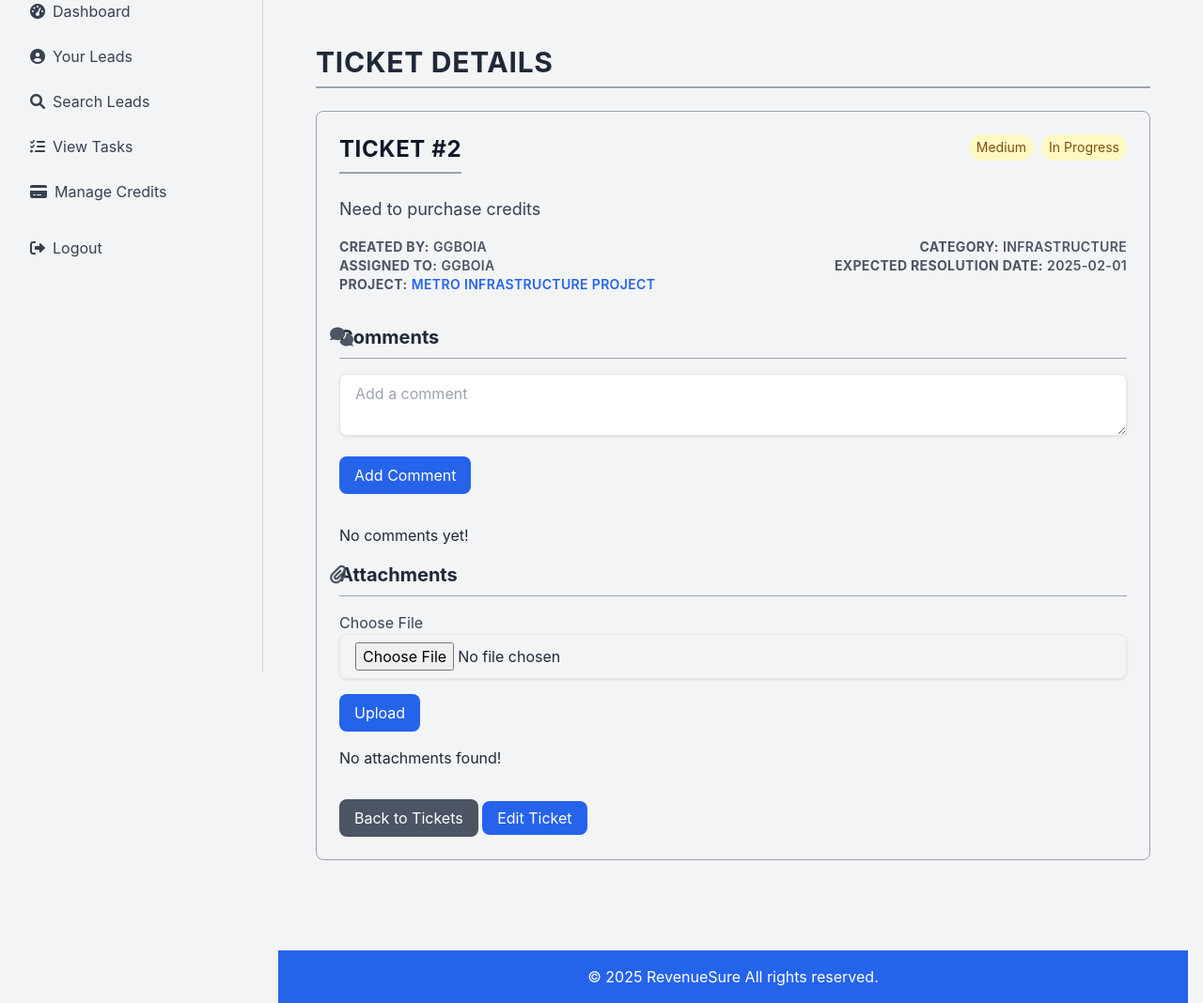
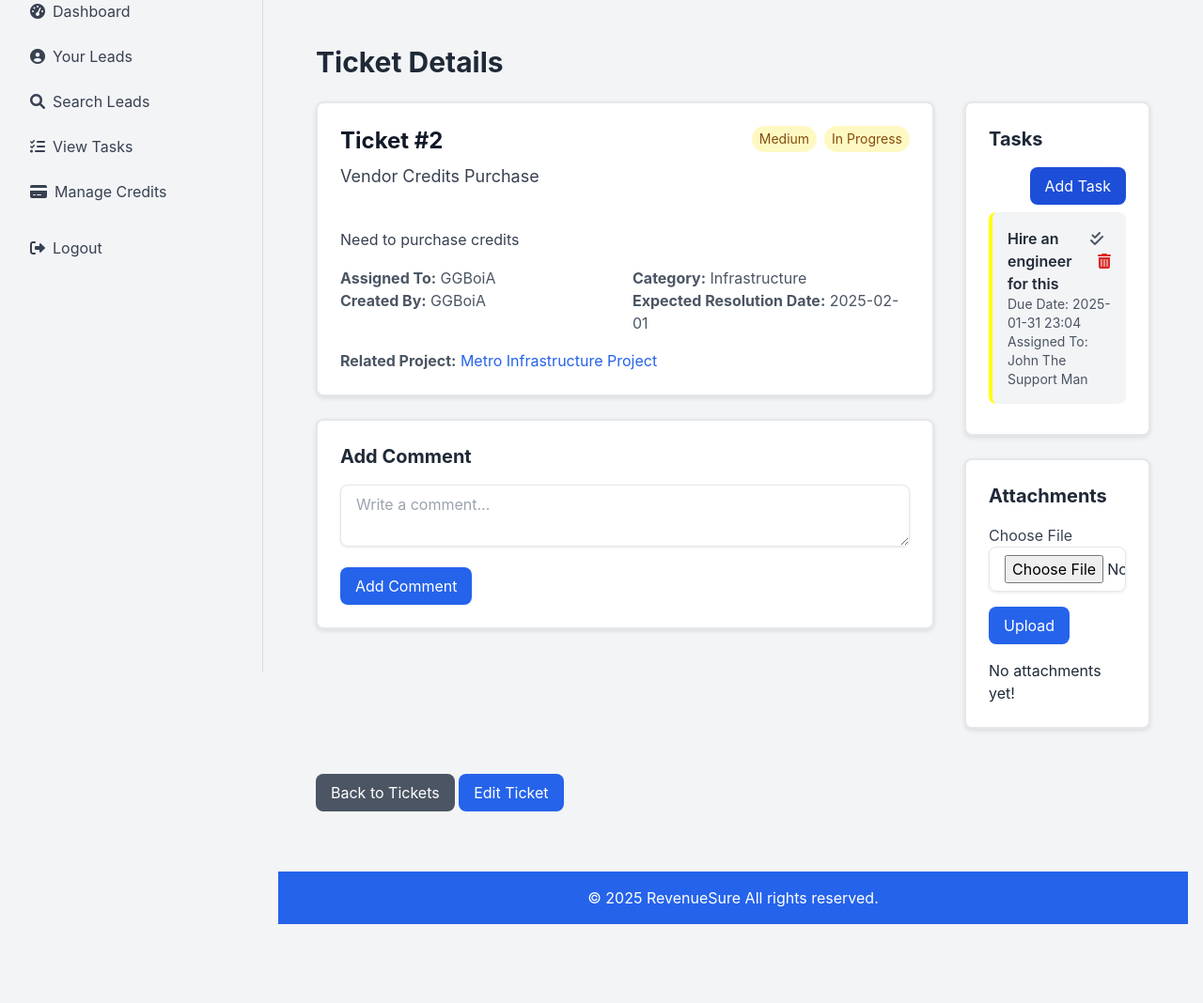
Before and after one commit to workingprototype/RevenueSure, a PHP site: page /view_ticket.php?id=2 in a window 1280 px wide. Shown: the part 84-1152 px from the top of the page at 94% size. After the commit the page ends 1068 px from the top, so only its background shows below. Run offline with PHP 8.4, Linux system fonts and the light colour scheme; a user stored in the database is signed in; data comes from the database, SQL or seed files in the repository; both versions use the stored data as it was after the commit; tables that the repository leaves empty hold one stand-in row (values such as "Sample post"); some libraries are stand-ins or nearby versions.

Commit message:
Added Tasks within Support + Assign the task to a team member

```diff
--- a/view_ticket.php
+++ b/view_ticket.php
@@ -64,13 +64,18 @@ $stmt->bindParam(':ticket_id', $ticket_id);
 $stmt->execute();
 $comments = $stmt->fetchAll(PDO::FETCH_ASSOC);
 
+// Fetch tasks for the ticket
+$stmt = $conn->prepare("SELECT support_ticket_tasks.*, users.username FROM support_ticket_tasks JOIN users ON support_ticket_tasks.assigned_to = users.id WHERE ticket_id = :ticket_id ORDER BY due_date ASC");
+$stmt->bindParam(':ticket_id', $ticket_id);
+$stmt->execute();
+$tasks = $stmt->fetchAll(PDO::FETCH_ASSOC);
+
+
 // Include header
 require 'header.php';
 ?>
-
 <div class="container mx-auto p-6 fade-in">
-    <h1 class="text-3xl font-bold text-gray-800 mb-6 uppercase tracking-wide border-b-2 border-gray-400 pb-2">Ticket Details</h1>
-
+    <h1 class="text-3xl font-bold text-gray-800 mb-6">Ticket Details</h1>
       <?php if ($error): ?>
         <div class="bg-red-100 border border-red-400 text-red-700 px-4 py-3 rounded-lg mb-6">
             <?php echo $error; ?>
@@ -82,16 +87,18 @@ require 'header.php';
             <?php echo $success; ?>
         </div>
     <?php endif; ?>
-
-    <div class="bg-gray-100 border border-gray-400 p-6 rounded-lg mb-8">
-         <div class="mb-8">
-                    <div class="flex justify-between items-start mb-4">
+    <div class="flex flex-wrap -mx-4">
+        <!-- Main Ticket Details (Left Side) -->
+        <div class="w-full md:w-3/4 px-4 mb-6">
+            <div class="bg-white border-2 border-gray-200 p-6 rounded-lg mb-6">
+                  <div class="flex justify-between items-start mb-6">
                         <div>
-                            <h2 class="text-2xl font-bold text-gray-900 mb-2 uppercase tracking-wide border-b-2 border-gray-400 pb-2">
+                            <h2 class="text-2xl font-bold text-gray-900 mb-2">
                                 Ticket #<?php echo htmlspecialchars($ticket['id']); ?>
                             </h2>
+                                <p class="text-gray-700 mb-4 text-lg "><?php echo htmlspecialchars($ticket['title']); ?></p>
                          </div>
-                          <div class="flex gap-2 items-center">
+                         <div class="flex gap-2 items-start">
                             <span class="px-2 py-1 rounded-full text-sm  <?php
                                     switch ($ticket['priority']) {
                                         case 'Low':
@@ -129,59 +136,106 @@ require 'header.php';
                                      ?>"><?php echo htmlspecialchars($ticket['status']); ?></span>
                            </div>
                     </div>
-                 <p class="text-gray-700 text-lg mb-4">
-                    <?php echo nl2br(htmlspecialchars($ticket['description'])); ?>
-                 </p>
+
+
+                 <p class="text-gray-700 leading-relaxed mb-4"><?php echo nl2br(htmlspecialchars($ticket['description'])); ?></p>
                  <div class="grid grid-cols-1 md:grid-cols-2 gap-4">
                        <div>
-                           <p class="text-gray-600 text-sm uppercase tracking-wide"><strong>Created by:</strong> <span class="font-semibold"><?php echo htmlspecialchars($ticket['created_username']); ?></span></p>
-                            <p class="text-gray-600 text-sm uppercase tracking-wide"><strong>Assigned To:</strong> <span class="font-semibold"><?php echo htmlspecialchars($ticket['assigned_username'] ? $ticket['assigned_username'] : 'Unassigned'); ?></span></p>
-                             <?php if ($ticket['project_name']): ?>
-                                 <p class="text-gray-600 text-sm uppercase tracking-wide"><strong>Project:</strong> <span class="font-semibold"><a href="view_project.php?id=<?php echo htmlspecialchars($ticket['project_id']); ?>" class="text-blue-600 hover:underline"><?php echo htmlspecialchars($ticket['project_name']); ?></a></span></p>
-                              <?php endif; ?>
+                            <p class="text-gray-600"><strong>Assigned To:</strong> <?php echo htmlspecialchars($ticket['assigned_username'] ? $ticket['assigned_username'] : 'Unassigned'); ?></p>
+                           <p class="text-gray-600"><strong>Created By:</strong> <?php echo htmlspecialchars($ticket['created_username']); ?></p>
                       </div>
-                        <div class="text-right">
-
-                            <p class="text-gray-600 text-sm uppercase tracking-wide">
-                                    <strong>Category:</strong> <span class="font-semibold"><?php echo htmlspecialchars($ticket['category']); ?></span>
-                                </p>
-                            <p class="text-gray-600 text-sm uppercase tracking-wide">
-                            <strong>Expected Resolution Date:</strong> <span class="font-semibold"><?php echo htmlspecialchars($ticket['expected_resolution_date'] ? $ticket['expected_resolution_date'] : 'N/A'); ?></span>
+                      <div>
+                        <p class="text-gray-600"><strong>Category:</strong> <?php echo htmlspecialchars($ticket['category']); ?></p>
+                           <p class="text-gray-600">
+                                <strong>Expected Resolution Date:</strong> <?php echo htmlspecialchars($ticket['expected_resolution_date'] ? $ticket['expected_resolution_date'] : 'N/A'); ?>
                             </p>
                         </div>
                  </div>
+                 <?php if ($ticket['project_name']): ?>
+                     <p class="mt-4 text-gray-600"><strong>Related Project:</strong> <a href="view_project.php?id=<?php echo htmlspecialchars($ticket['project_id']); ?>" class="text-blue-600 hover:underline"><?php echo htmlspecialchars($ticket['project_name']); ?></a></p>
+                    <?php endif; ?>
            </div>
-               <!--  Comments Section -->
-               <div class="mt-8">
-              <h2 class="text-xl font-bold text-gray-800 mb-4 relative border-b border-gray-400 pb-2">
-                      <i class="fas fa-comments text-gray-600 absolute left-[-10px] top-[4px] mr-2"></i> Comments
-                    </h2>
-                    <form method="POST" action="" class="mb-8">
-                        <textarea name="comment" id="comment" class="w-full px-4 py-2 border rounded-lg focus:outline-none focus:ring-2 focus:ring-blue-600" placeholder="Add a comment"></textarea>
+             <!-- Add Comment -->
+        <div class="bg-white border-2 border-gray-200 p-6 rounded-lg mb-8">
+            <h2 class="text-xl font-bold text-gray-800 mb-4">Add Comment</h2>
+            <form method="POST" action="">
+                <textarea name="comment" id="comment" class="w-full px-4 py-2 border rounded-lg focus:outline-none focus:ring-2 focus:ring-blue-600" placeholder="Write a comment..."></textarea>
                 <button type="submit" name="add_comment" class="bg-blue-600 text-white px-4 py-2 rounded-lg hover:bg-blue-700 transition duration-300 mt-4">Add Comment</button>
             </form>
            <?php if($comments): ?>
+            <h2 class="text-xl font-bold text-gray-800 mt-6 mb-4">Comments</h2>
                   <ul>
                         <?php foreach ($comments as $comment): ?>
-                                 <li class="bg-gray-50 p-4 my-2 rounded-lg border border-gray-200">
-                                     <div class="flex justify-between">
+                             <li class="p-4 border-b border-gray-100 my-2 bg-gray-50 rounded-lg">
+                                 <div class="flex justify-between items-start mb-2">
                                       <p class="text-gray-800"><?php echo htmlspecialchars($comment['comment']); ?></p>
-                                      </div>
-                                       <div class="text-right">
-                                           <p class="text-gray-500 text-sm "><?php echo htmlspecialchars($comment['username']); ?> - <?php echo htmlspecialchars(date('Y-m-d H:i', strtotime($comment['created_at']))); ?></p>
+                                     <p class="text-gray-500 text-sm"><?php echo htmlspecialchars($comment['username']); ?>  -  <?php echo htmlspecialchars(date('Y-m-d H:i', strtotime($comment['created_at']))); ?></p>
                                    </div>
                                 </li>
                             <?php endforeach; ?>
                         </ul>
-                        <?php else: ?>
-                            <p>No comments yet!</p>
                     <?php endif; ?>
              </div>
-                    <!-- Attachments section -->
-                 <div class="mt-4">
-                  <h2 class="text-xl font-bold text-gray-800 mb-4 relative border-b border-gray-400 pb-2">
-                         <i class="fas fa-paperclip text-gray-600 absolute left-[-10px] top-[4px] mr-2"></i>Attachments
-                    </h2>
+           </div>
+
+         <!--  Tasks and Attachments Section (Right Side) -->
+        <div class="w-full md:w-1/4 px-4 mb-6">
+            <div class="bg-white border-2 border-gray-200 p-6 rounded-lg mb-6 ">
+                <h2 class="text-xl font-bold text-gray-800 mb-4">Tasks</h2>
+                      <div class="flex justify-end mb-2">
+                         <a href="add_support_ticket_task.php?ticket_id=<?php echo $ticket_id; ?>" class="bg-blue-700 text-white px-4 py-2 rounded-lg hover:bg-blue-900 transition duration-300 inline-block">Add Task</a>
+                       </div>
+                       <?php if($tasks): ?>
+                           <ul class="space-y-2">
+                               <?php foreach($tasks as $task): ?>
+                                   <li class="bg-gray-100 p-4 rounded-lg mb-2"
+                                       style="border-left: 4px solid <?php
+                                      switch ($task['priority']) {
+                                           case 'High':
+                                               echo 'red';
+                                                break;
+                                           case 'Medium':
+                                               echo 'yellow';
+                                             break;
+                                           case 'Low':
+                                             echo 'green';
+                                                break;
+                                       default:
+                                            echo 'gray';
+                                             break;
+                                        }
+                                    ?>;">
+                                        <div class="flex justify-between">
+                                                <p class="font-semibold"><a href="edit_support_ticket_task.php?id=<?php echo $task['id']; ?>&ticket_id=<?php echo $ticket_id; ?>" class="hover:underline"> <?php echo htmlspecialchars($task['title']); ?></a></p>
+                                                <div>
+                                                    <a href="toggle_support_task_status.php?id=<?php echo $task['id']; ?>&status=<?php echo $task['status'] === 'To Do' ? 'In Progress' : ($task['status'] === 'In Progress' ? 'Completed' : 'To Do'); ?>" class="text-gray-600 hover:underline">
+                                                      <?php
+                                                           if ($task['status'] === 'To Do') {
+                                                                echo '<i class="fas fa-play"></i>';
+                                                           } else if ($task['status'] === 'In Progress') {
+                                                                echo '<i class="fas fa-check-double"></i>';
+                                                            }
+                                                             else {
+                                                                 echo '<i class="fas fa-history"></i>';
+                                                              }
+                                                       ?>
+                                                  </a>
+                                                    <a href="delete_support_ticket_task.php?id=<?php echo $task['id']; ?>&ticket_id=<?php echo $ticket_id; ?>" class="text-red-600 hover:underline ml-2"><i class="fas fa-trash-alt"></i></a>
+                                                   </div>
+                                          </div>
+                                           <p class="text-gray-600 text-sm">Due Date:  <?php echo htmlspecialchars(date('Y-m-d H:i', strtotime($task['due_date']))); ?>
+                                           </p>
+                                      <p class="text-gray-600 text-sm">Assigned To: <?php echo htmlspecialchars($task['username'] ? $task['username'] : 'Unassigned'); ?>  </p>
+                                   </li>
+                               <?php endforeach; ?>
+                             </ul>
+                         <?php else: ?>
+                            <p>No tasks found.</p>
+                         <?php endif; ?>
+
+            </div>
+              <div class="bg-white border-2 border-gray-200 p-6 rounded-lg">
+                   <h2 class="text-xl font-bold text-gray-800 mb-4">Attachments</h2>
                         <form method="POST" action="upload_ticket_attachment.php" enctype="multipart/form-data">
                             <input type="hidden" name="ticket_id" value="<?php echo $ticket_id; ?>">
                               <div class="mb-4">
@@ -194,21 +248,23 @@ require 'header.php';
                              <?php if ($attachments): ?>
                                 <ul class="list-disc ml-6">
                                     <?php foreach ($attachments as $attachment): ?>
-                                    <li class="my-2 flex justify-between items-center">
+                                        <li class="flex justify-between items-center mb-2">
                                             <a href="<?php echo $attachment['file_path']; ?>" class="text-blue-600 hover:underline" download><?php echo htmlspecialchars($attachment['file_name']); ?></a>
                                                <a href="delete_ticket_attachment.php?id=<?php echo $attachment['id']; ?>&ticket_id=<?php echo $ticket_id; ?>" class="text-red-600 hover:underline ml-2">Delete</a>
                                         </li>
                                     <?php endforeach; ?>
                                 </ul>
                            <?php else: ?>
-                           <p>No attachments found!</p>
+                                   <p>No attachments yet!</p>
                             <?php endif; ?>
                         </div>
             </div>
-             <div class="mt-8">
+        </div>
+
+    </div>
+    <div class="mt-6">
         <a href="manage_tickets.php" class="bg-gray-600 text-white px-4 py-2 rounded-lg hover:bg-gray-700 transition duration-300 inline-block">Back to Tickets</a>
-                 <a href="edit_ticket.php?id=<?php echo $ticket['id']; ?>" class="bg-blue-600 text-white px-4 py-2 rounded-lg hover:bg-blue-700 transition duration-300">Edit Ticket</a>
-            </div>
+         <a href="edit_ticket.php?id=<?php echo $ticket['id']; ?>" class="bg-blue-600 text-white px-4 py-2 rounded-lg hover:bg-blue-700 transition duration-300 inline-block">Edit Ticket</a>
    </div>
 </div>
 <?php
```
Also changed, not shown: RevenueSure-DB.sql (+47 -1 lines), add_support_ticket_task.php (added, +98 -0 lines), delete_support_ticket_task.php (added, +37 -0 lines), edit_support_ticket_task.php (added, +110 -0 lines), toggle_support_task_status.php (added, +39 -0 lines), .htaccess (added), 1 other file. Lines whose indentation alone changed are shown as unchanged.
